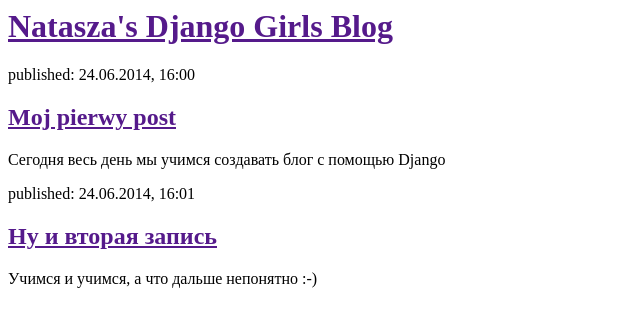
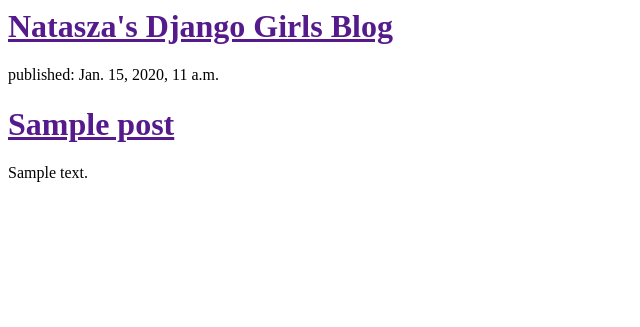
Before and after one commit to katabuki/my-first-blog, a Django app: template blog/templates/blog/post_list.html in a window 1280 px wide. Shown: the top 327 px of the page, without its empty margins (0-640 px from the left). Run offline with Django 3.2, Linux system fonts and the light colour scheme; the template is opened without the code that fills it: values that come from a table or form of the project are taken from there, others are empty; tables that the repository leaves empty hold one stand-in row (values such as "Sample post").

Commit message:
Modified templates to display posts from database.

```diff
--- a/blog/templates/blog/post_list.html
+++ b/blog/templates/blog/post_list.html
@@ -7,16 +7,13 @@
                 <h1><a href="">Natasza's Django Girls Blog</a></h1>
             </div>
 
-            <div>
-                <p>published: 24.06.2014, 16:00</p>
-                <h2><a href="">Moj pierwy post</a></h2>
-                <p>Сегодня весь день мы учимся создавать блог с помощью Django</p>
-            </div>
+            {% for post in posts %}
+          <div>
+              <p>published: {{ post.published_date }}</p>
+              <h1><a href="">{{ post.title }}</a></h1>
+              <p>{{ post.text|linebreaksbr }}</p>
+          </div>
+      {% endfor %}
 
-            <div>
-                <p>published: 24.06.2014, 16:01</p>
-                <h2><a href="">Ну и вторая запись</a></h2>
-                <p>Учимся и учимся, а что дальше непонятно :-)</p>
-            </div>
         </body>
     </html>
--- a/blog/views.py
+++ b/blog/views.py
@@ -1,3 +1,6 @@
 from django.shortcuts import render
+from django.utils import timezone
+from .models import Post
 def post_list(request):
-    return render(request, 'blog/post_list.html', {})
+    posts = Post.objects.filter(published_date__lte=timezone.now()).order_by('published_date')
+    return render(request, 'blog/post_list.html', {'posts': posts})
```
